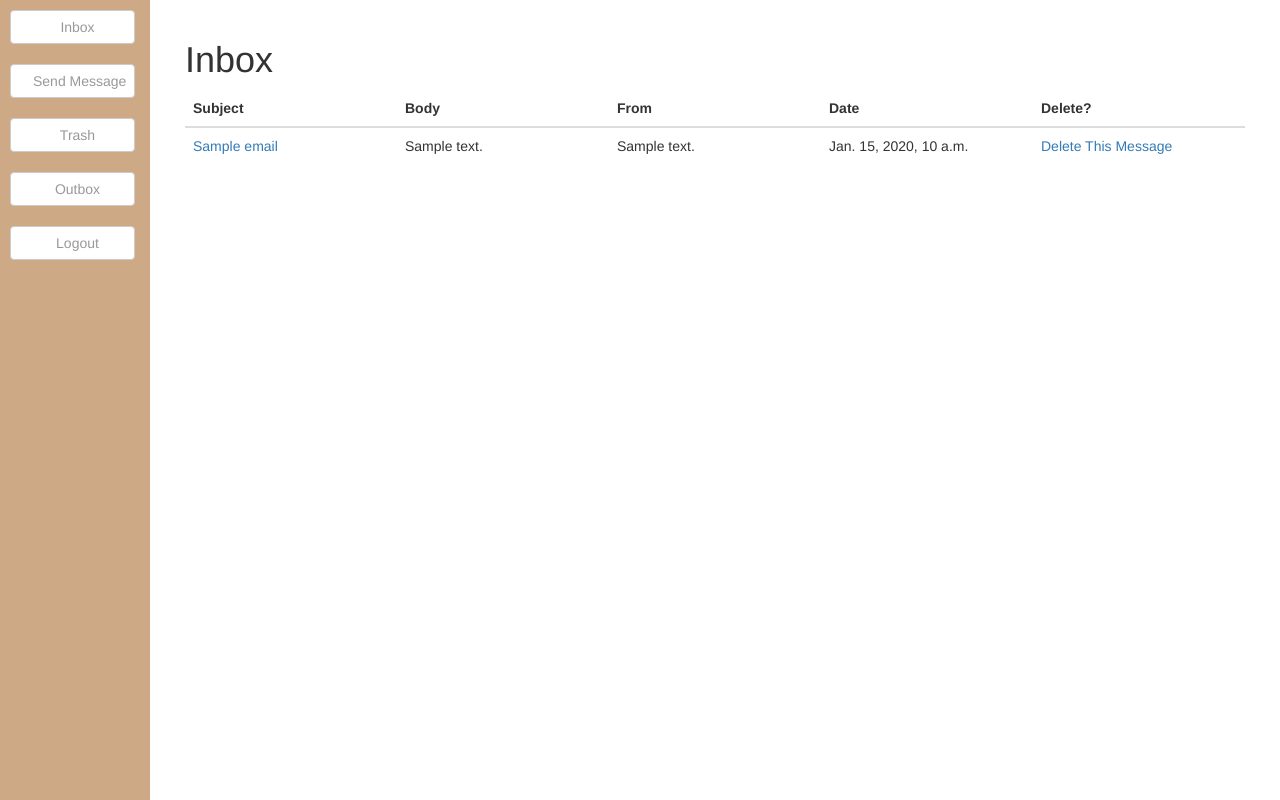
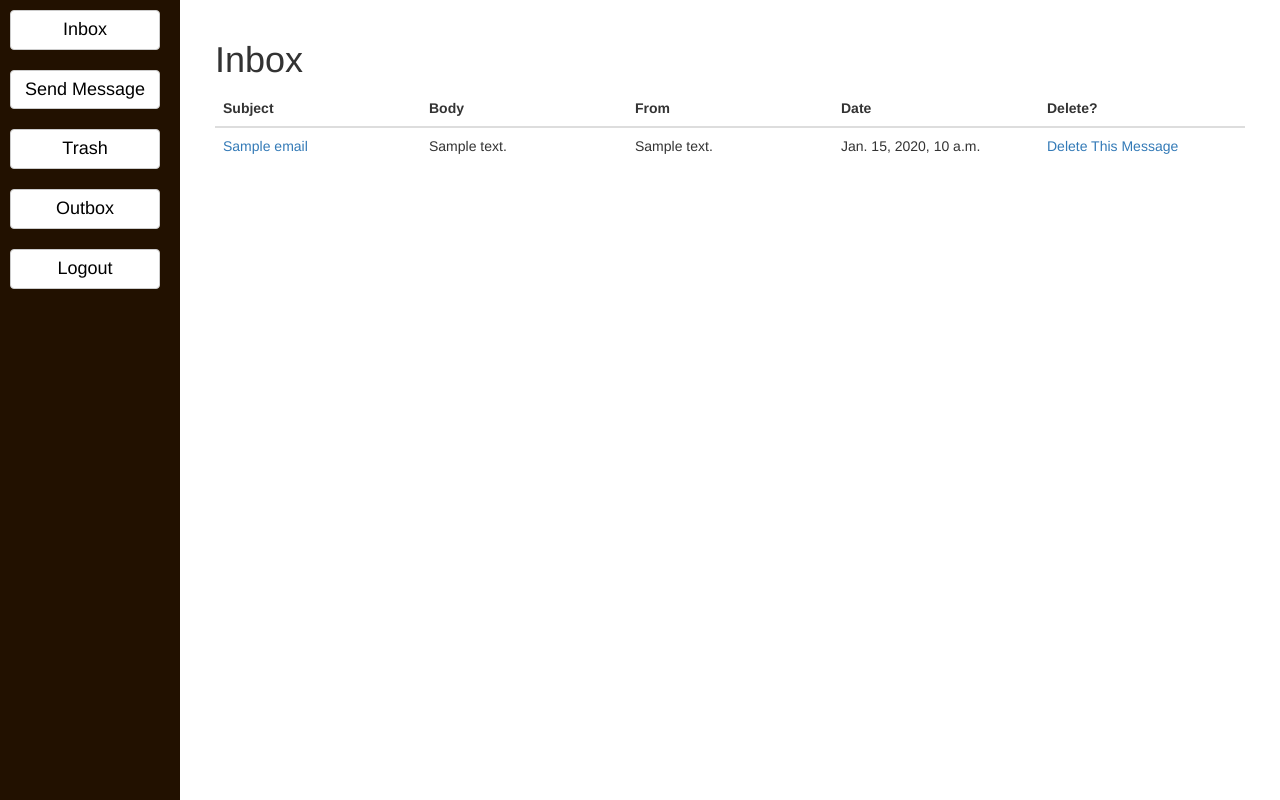
Before and after one commit to ahicks92/simplemail, a Django app: page /inbox in a window 1280 px wide. Run offline with Django 3.2, Linux system fonts and the light colour scheme; a user stored in the database is signed in; tables that the repository leaves empty hold one stand-in row (values such as "Sample post"); some libraries are stand-ins or nearby versions.

Commit message:
increased button font size and changed background color

```diff
--- a/cen4010/simplemail/static/simplemail/style.css
+++ b/cen4010/simplemail/static/simplemail/style.css
@@ -17,12 +17,12 @@ body {
 }
 
 .wrapper.toggled {
-    padding-left: 150px;
+    padding-left: 180px;
 }
 
 
 .wrapper.toggled .sidebar {
-    width: 150px;
+    width: 180px;
 }
 
 .content {
@@ -33,19 +33,19 @@ body {
 
 .wrapper.toggled .content {
     position: absolute;
-    margin-right: -150px;
+    margin-right: -180px;
 }
 /* Sidebar Styles */
 
 .sidebar{
     z-index: 1000;
     position: fixed;
-    left: 150px;
+    left: 180px;
     width: 0;
     height: 100%;
-    margin-left: -150px;
+    margin-left: -180px;
     overflow-y: auto;
-    background: #CDA986;
+    background: #221100;
     -webkit-transition: all 0.5s ease;
     -moz-transition: all 0.5s ease;
     -o-transition: all 0.5s ease;
@@ -55,27 +55,28 @@ body {
 .sidebar-nav {
     position: absolute;
     top: 0;
-    width: 150px;
+    width: 180px;
     margin: 0;
     padding: 0;
     list-style: none;
 }
 
 .sidebar-nav li {
-    text-indent: 10px;
+   // text-indent: 10px;
     line-height: 40px;
 }
 
 .sidebar-nav li a {
     display: block;
     text-decoration: none;
-    color: #999999;
+    color: #000000;
 }
 
 .sidebar-nav li a:hover {
     text-decoration: none;
     color: #fff;
-    background: rgba(255,255,255,0.2);
+    //background: rgba(255,255,255,0.2);
+    background: rgba(0,0,0,1);
 }
 
 .sidebar-nav li a:active,
@@ -99,7 +100,11 @@ body {
 }
 
 .btn-default{
-    width:125px;
+    width:150px;
+}
+
+.btn{
+    font-size:18px;
 }
 
 .side-btn{
@@ -109,7 +114,7 @@ body {
 
 @media(min-width:768px) {
     .wrapper {
-        padding-left: 150px;
+        padding-left: 180px;
     }
 
    .wrapper.toggled {
@@ -117,7 +122,7 @@ body {
     }
 
     .sidebar {
-        width: 150px;
+        width: 180px;
     }
 
     .wrapper.toggled .sidebar {
@@ -144,7 +149,7 @@ body {
     height: 60px;
     background-color: #f5f5f5;
     padding-left: 200px;
-     margin-left: -150px;
+     margin-left: -180px;
   }
 
 .bottombar-nav{
```
